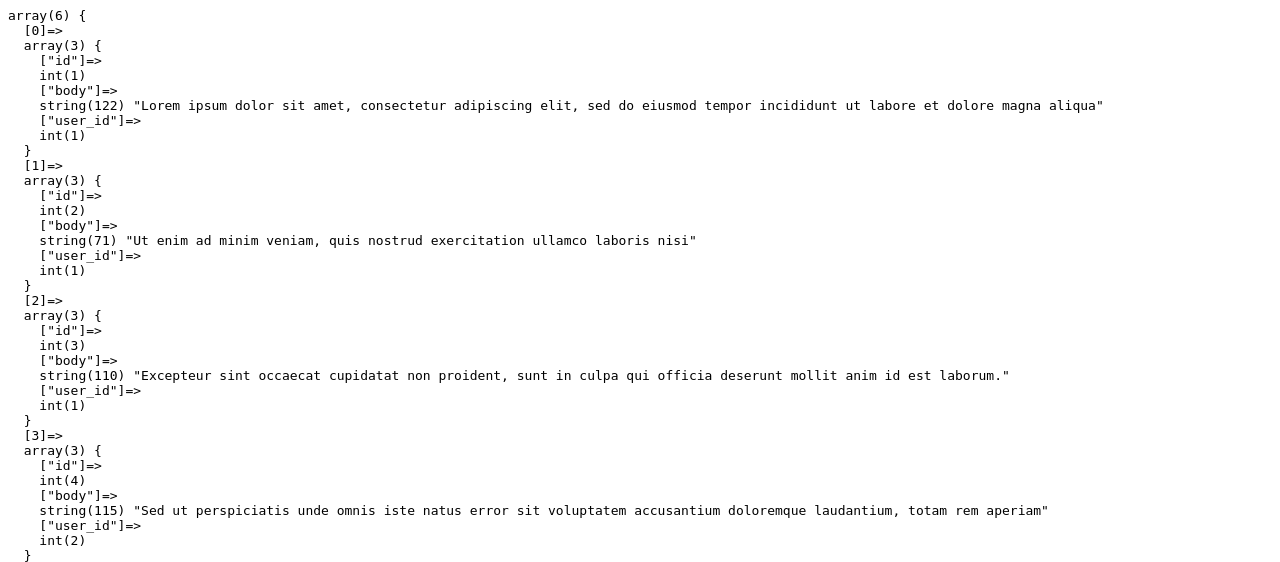
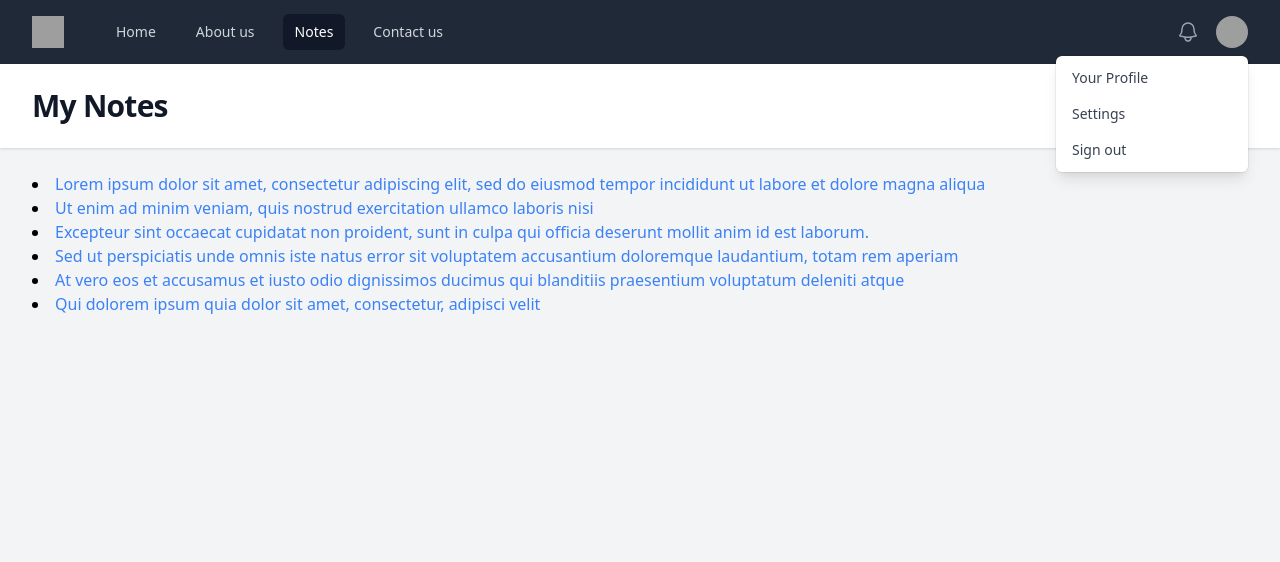
Before and after one commit to JuanXB/PhpCourseLaracast, a PHP site: page /notes in a window 1280 px wide. Shown: the top 562 px of the page. After the commit the page ends 314 px from the top, so only its background shows below. Run offline with PHP 8.4, Linux system fonts and the light colour scheme; data comes from the database, SQL or seed files in the repository; some libraries are stand-ins or nearby versions; grey boxes are pictures that could not be loaded.

Commit message:
add notes and note sections

```diff
--- /dev/null
+++ b/src/controllers/notes.php
@@ -0,0 +1,14 @@
+<?php
+$heading = 'My Notes';
+
+$config = require 'config.php';
+$db = new Database($config['database']);
+
+
+$query = "select * from notes";
+$notes = $db->query($query)->fetchAll();
+
+// dumpAndDie($notes);
+
+// Rendere Html
+require 'views/notes.view.php';
--- a/src/index.php
+++ b/src/index.php
@@ -2,17 +2,8 @@
 
 require 'helpersFunctions.php';
 require 'Database.php';
-//require 'router.php';
+require 'router.php';
 
-$config = require 'config.php';
-
-$db = new Database($config['database']);
-
-
-$query = "select * from notes";
-$post = $db->query($query)->fetchAll();
-
-dumpAndDie($post);
 // foreach ($posts as $post) {
-//     echo '<li>'.$post['title'].'</li>';
+//     echo ;
 // }
--- a/src/router.php
+++ b/src/router.php
@@ -5,6 +5,8 @@ $uri = parse_url($_SERVER['REQUEST_URI'])["path"];
 $routes = [
     '/' => 'controllers/home.php',
     '/about' => 'controllers/about.php',
+    '/notes' => 'controllers/notes.php',
+    '/note' => 'controllers/note.php',
     '/contact' => 'controllers/contact.php',
 ];
 
--- /dev/null
+++ b/src/views/notes.view.php
@@ -0,0 +1,16 @@
+<?php require('views/partials/head.php'); ?>
+
+<?php require('views/partials/nav.php'); ?>
+
+<?php require('views/partials/banner.php'); ?>
+
+<main>
+    <div class="mx-auto max-w-7xl py-6 sm:px-6 lg:px-8">
+        <?php foreach ($notes as $note) :?>
+            <li><a href="/note?id=<?=$note['id']?>" class="text-blue-500 hover:underline">
+                 <?=$note['body']?></li>
+                 </a>
+        <?php endforeach; ?>
+    </div>
+</main>
+<?php require('views/partials/footer.php'); ?>
--- a/src/views/partials/nav.php
+++ b/src/views/partials/nav.php
@@ -10,6 +10,7 @@
                         <!-- Current: "bg-gray-900 text-white", Default: "text-gray-300 hover:bg-gray-700 hover:text-white" -->
                         <a href="/" class="<?= urlIs('/') ? 'bg-gray-900 text-white' : 'text-gray-300 hover:bg-gray-700 hover:text-white' ?> rounded-md px-3 py-2 text-sm font-medium">Home</a>
                         <a href="/about" class="<?= urlIs('/about') ? 'bg-gray-900 text-white' : 'text-gray-300 hover:bg-gray-700 hover:text-white' ?> rounded-md px-3 py-2 text-sm font-medium" aria-current="page">About us</a>
+                        <a href="/notes" class="<?= urlIs('/notes') ? 'bg-gray-900 text-white' : 'text-gray-300 hover:bg-gray-700 hover:text-white' ?> rounded-md px-3 py-2 text-sm font-medium" aria-current="page">Notes</a>
                         <a href="/contact" class="<?= urlIs('/contact') ? 'bg-gray-900 text-white' : 'text-gray-300 hover:bg-gray-700 hover:text-white' ?> rounded-md px-3 py-2 text-sm font-medium">Contact us</a>
                     </div>
                 </div>
```
Also changed, not shown: src/controllers/note.php (added, +12 -0 lines), src/views/note.view.php (added, +17 -0 lines).
